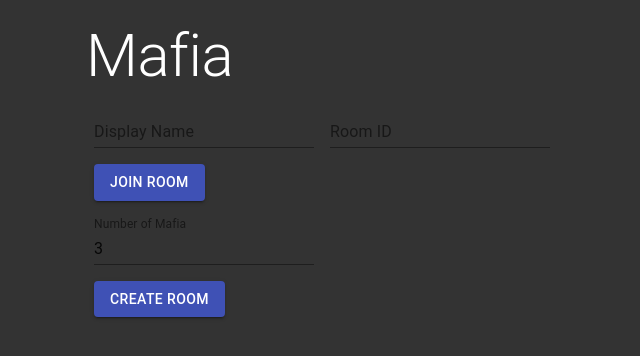
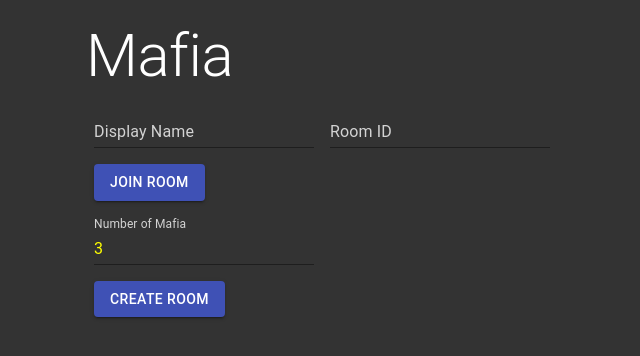
Before and after one commit to alan-mj-lin/Mafia, a React (Create React App) app in the folder mafia-react/: page / in a window 1280 px wide. Shown: the top 356 px of the page, without its empty margins (278-918 px from the left). Built offline with nearby package versions, Linux system fonts and the light colour scheme; no server answers; what path would draw is missing.

Commit message:
more to fix #11 and for #14 general styling
+ "You are room master!" indicator in the h2

```diff
--- a/mafia-react/src/components/MessageSideBar.tsx
+++ b/mafia-react/src/components/MessageSideBar.tsx
@@ -66,6 +66,8 @@ const useStyles = makeStyles((theme: Theme) =>
     drawer: {
       width: 400,
       border: 'none',
+      background: 'black',
+      color: 'white',
     },
     list: {
       flexShrink: 0,
--- a/mafia-react/src/components/PlayerCard.tsx
+++ b/mafia-react/src/components/PlayerCard.tsx
@@ -54,13 +54,13 @@ export const PlayerCard = ({
       />
       <Card.Body className={classes.cardBody}>
         <div className={classes.infoGroup}>
+          <div className={classes.avatar}>{avatar}</div>
           <div className={classes.infoText}>
             <Card.Title className={classes.name}>{name}</Card.Title>
             <Card.Text>
               {role}, {status}
             </Card.Text>
           </div>
-          <div className={classes.avatar}>{avatar}</div>
         </div>
         <hr></hr>
         <ButtonGroup>
@@ -132,32 +132,37 @@ const useStyles = makeStyles((theme: Theme) =>
       color: 'black',
       '&::before': {
         content: '"(You)"',
-        padding: '1rem',
+        padding: '0.5rem',
         position: 'absolute',
+        top: '-1px',
+        right: '-1px',
         fontStyle: 'italic',
-        fontSize: '0.75em',
-        color: 'red',
+        background: 'red',
+        color: 'yellow',
+        borderRadius: '0 0.25rem 0 0.25rem',
       },
     },
     image: {
-      width: '10rem',
+      width: '6rem',
       margin: 'auto',
+      marginTop: '-1rem',
     },
     cardBody: {
       padding: '1rem',
     },
     infoGroup: {
       display: 'grid',
-      gridTemplateColumns: 'repeat(auto-fill, 50%)',
+      gridTemplateColumns: '1fr 3fr',
     },
     infoText: {
       margin: 'auto',
+      overflowWrap: 'anywhere',
     },
     name: {
       overflowWrap: 'anywhere',
     },
     avatar: {
-      padding: '1rem',
+      padding: '1rem 0 0.25rem 1rem',
     },
     actionButton: {
       fontSize: '12px',
--- a/mafia-react/src/pages/GameRoom.tsx
+++ b/mafia-react/src/pages/GameRoom.tsx
@@ -113,7 +113,12 @@ export const GameRoom = (props: Props) => {
             playerData={playerData}
             roomId={params.roomId}
           />
-          <Typography variant="h2">Game Room</Typography>
+          <Typography variant="h2">
+            Game Room
+            {data?.data.roomMaster === Cookies.get('userId') && (
+              <span className={classes.headerNote}> - You are room master!</span>
+            )}
+          </Typography>
           <Grid sm={8} container className={classes.root} spacing={2}>
             {data?.data.players.map((player: PlayerType) => {
               const isUser = player.userId === Cookies.get('userId');
@@ -257,6 +262,12 @@ const useStyles = makeStyles((theme: Theme) =>
     root: {
       flexGrow: 1,
     },
+    headerNote: {
+      fontSize: '0.5em',
+      verticalAlign: 'middle',
+      fontStyle: 'italic',
+      color: 'red',
+    },
     paper: {
       height: 140,
       width: 100,
--- a/mafia-react/src/pages/StartPage.tsx
+++ b/mafia-react/src/pages/StartPage.tsx
@@ -1,7 +1,7 @@
 import React, { useState } from 'react';
 import { useHistory } from 'react-router-dom';
 
-import { createStyles, makeStyles, Theme } from '@material-ui/core/styles';
+import { createStyles, makeStyles, withStyles, Theme } from '@material-ui/core/styles';
 import TextField from '@material-ui/core/TextField';
 import Button from '@material-ui/core/Button';
 import Container from '@material-ui/core/Container';
@@ -26,14 +26,14 @@ export const StartPage = () => {
     <Container maxWidth="sm">
       <Typography variant="h2">Mafia</Typography>
       <form className={classes.root} noValidate autoComplete="off">
-        <TextField
+        <StyledTextField
           id="gamename"
           onChange={(event) => {
             setDisplayName(event.target.value);
           }}
           label="Display Name"
         />
-        <TextField
+        <StyledTextField
           id="room"
           onChange={(event) => {
             setRoomId(event.target.value);
@@ -70,7 +70,7 @@ export const StartPage = () => {
           Join Room
         </Button>
         <br />
-        <TextField
+        <StyledTextField
           id="mafia"
           value={mafiaNum}
           onChange={(event) => {
@@ -112,5 +112,23 @@ const useStyles = makeStyles((theme: Theme) =>
         margin: theme.spacing(1),
       },
     },
+    textField: {
+      color: 'white',
+    },
   }),
 );
+
+const StyledTextField = withStyles({
+  root: {
+    color: 'white',
+    '& label.Mui-focused': {
+      color: 'white',
+    },
+    '& label': {
+      color: 'lightgrey',
+    },
+    '& input': {
+      color: 'yellow',
+    },
+  },
+})(TextField);
```
